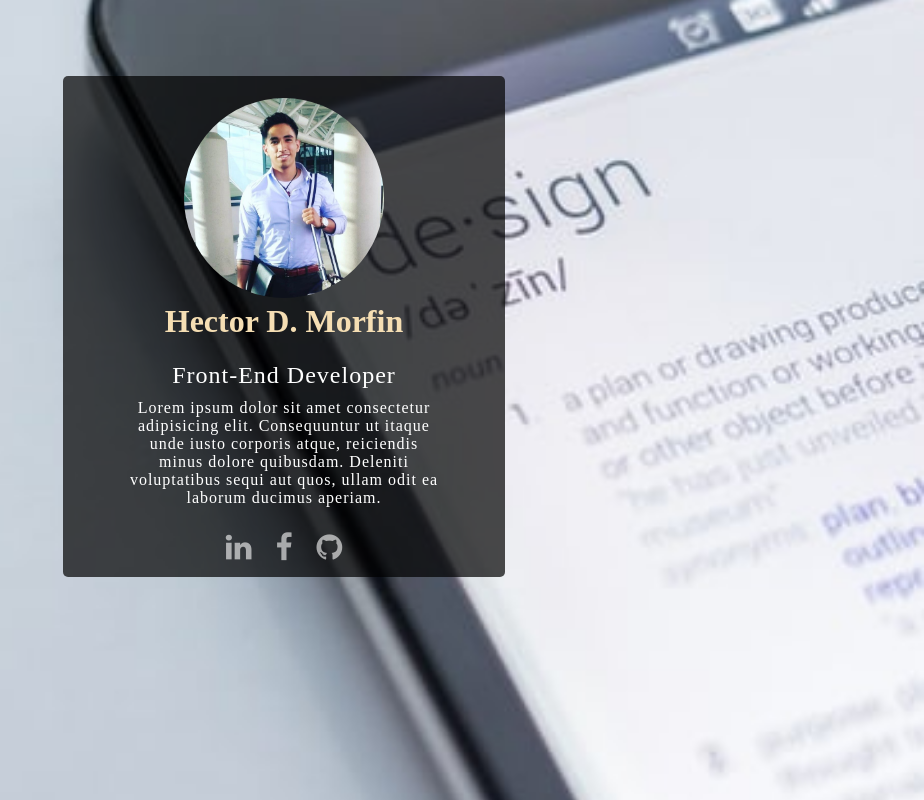
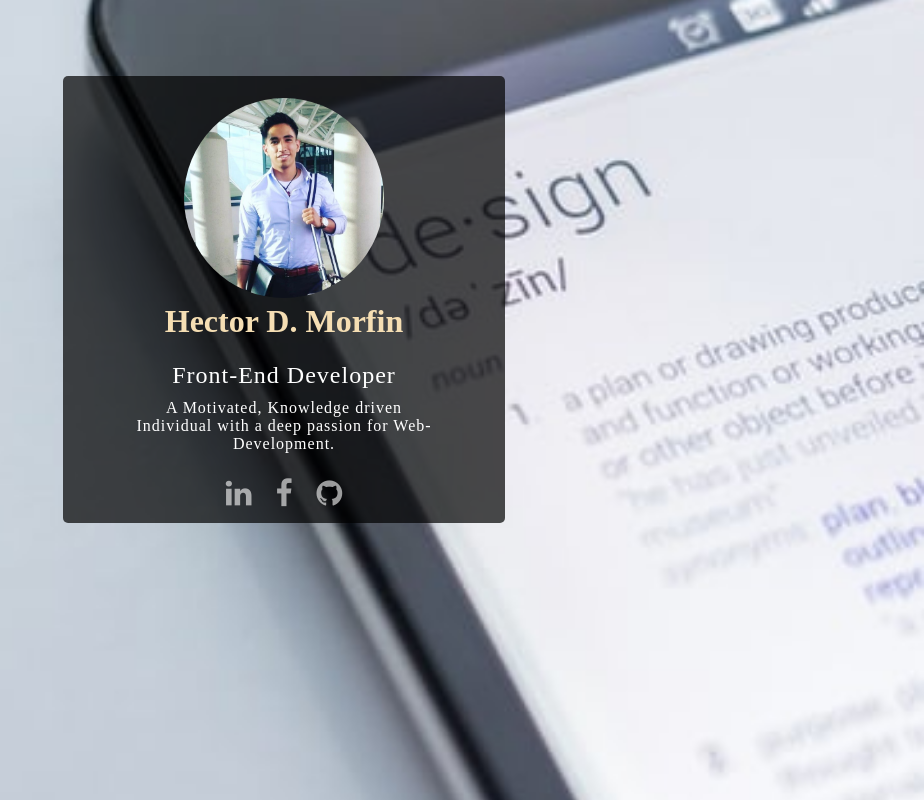
Before and after one commit to HeckDev/ProfilePage, a plain HTML site: page index.html in a window 1280 px wide. Shown: the whole page, without its empty margins (356-1280 px from the left). Drawn offline with Linux system fonts and the light colour scheme.

Commit message:
Add files via upload

```diff
--- a/index.html
+++ b/index.html
@@ -34,7 +34,7 @@
         </div>
         <h1>Hector D. Morfin</h1>
         <h2>Front-End Developer</h2>
-        <p>Lorem ipsum dolor sit amet consectetur adipisicing elit. Consequuntur ut itaque unde iusto corporis atque, reiciendis minus dolore quibusdam. Deleniti voluptatibus sequi aut quos, ullam odit ea laborum ducimus aperiam.
+        <p>A Motivated, Knowledge driven Individual with a deep passion for Web-Development.
         </p>
         <div class="social">
             <a href="https://www.linkedin.com/in/hector-morfin-278749124/" target="_blank"><i
```
